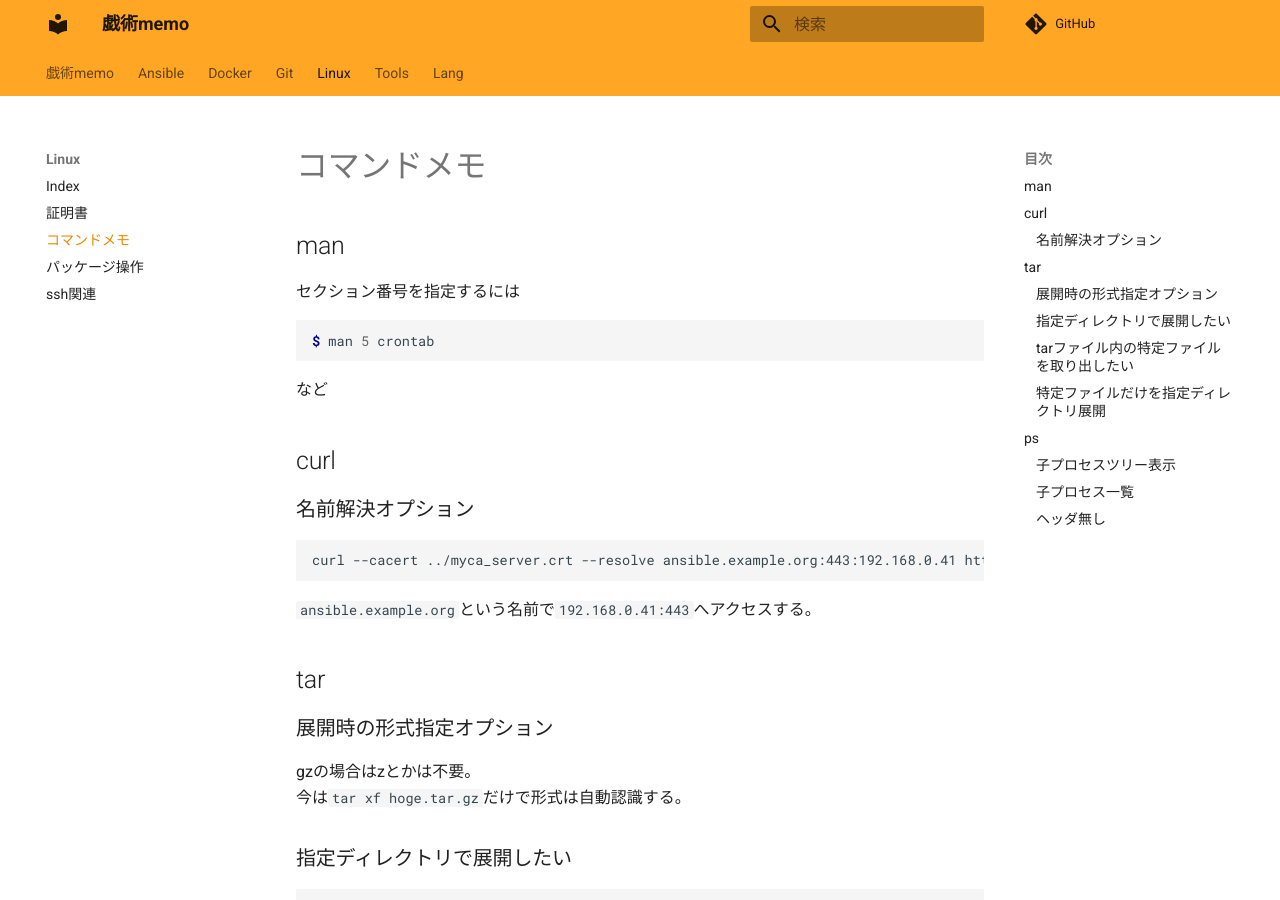
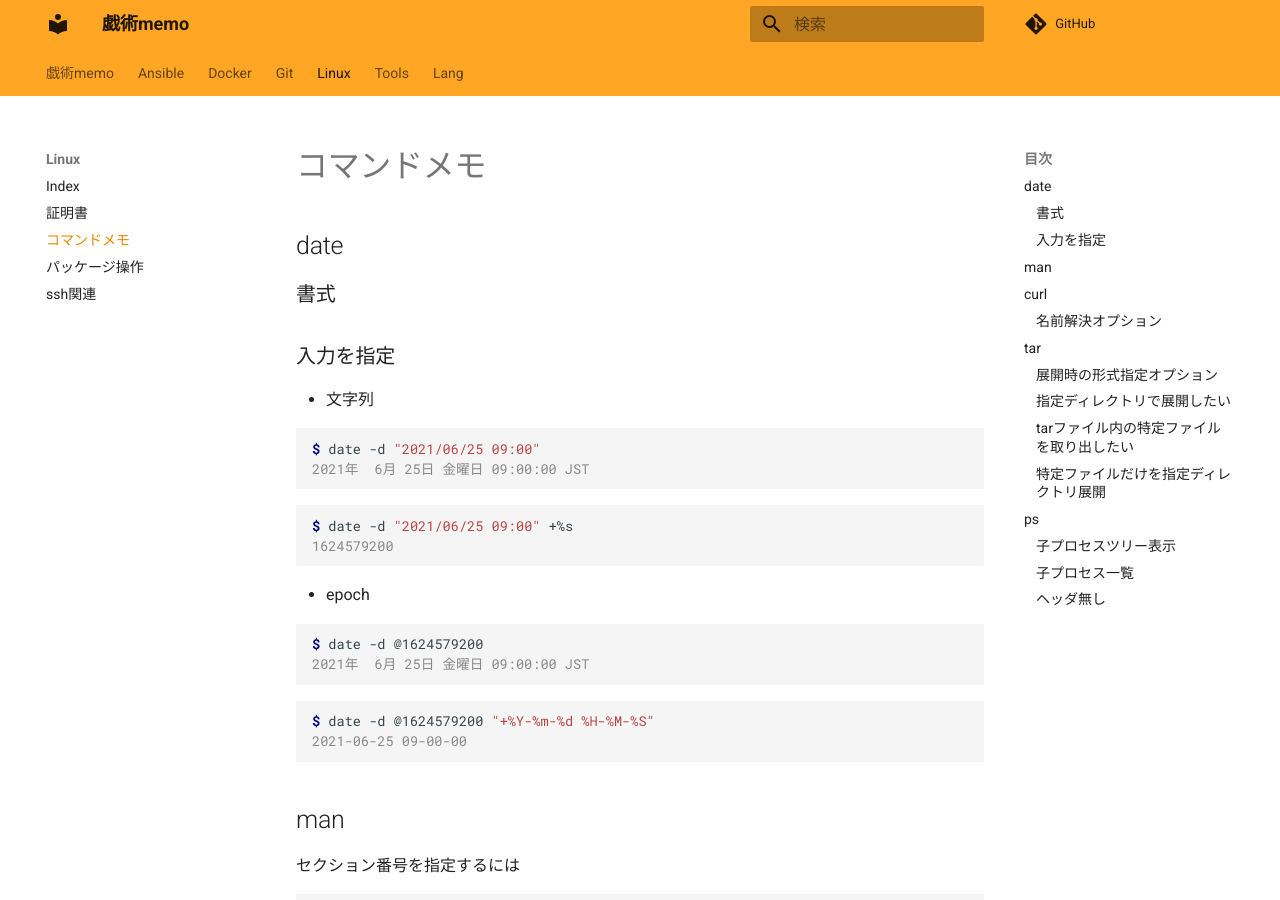
Before and after one commit to zaki-lknr/docs, an MkDocs documentation site: the page built from docs/Linux/command.md, in a window 1280 px wide and 900 px high. Built offline with MkDocs 1.6.1 and Material for MkDocs 9.7.7, drawn with Linux system fonts in a browser that asks for light colours; comment, search, counter and statistics services are not loaded.

Commit message:
add: linux/command: date

````diff
--- a/docs/Linux/command.md
+++ b/docs/Linux/command.md
@@ -1,4 +1,34 @@
 # コマンドメモ
+
+## date
+
+### 書式
+
+### 入力を指定
+
+- 文字列
+
+```console
+$ date -d "2021/06/25 09:00"
+2021年  6月 25日 金曜日 09:00:00 JST
+```
+
+```console
+$ date -d "2021/06/25 09:00" +%s
+1624579200
+```
+
+- epoch
+
+```console
+$ date -d @1624579200
+2021年  6月 25日 金曜日 09:00:00 JST
+```
+
+```console
+$ date -d @1624579200 "+%Y-%m-%d %H-%M-%S"
+2021-06-25 09-00-00
+```
 
 ## man
 
````
